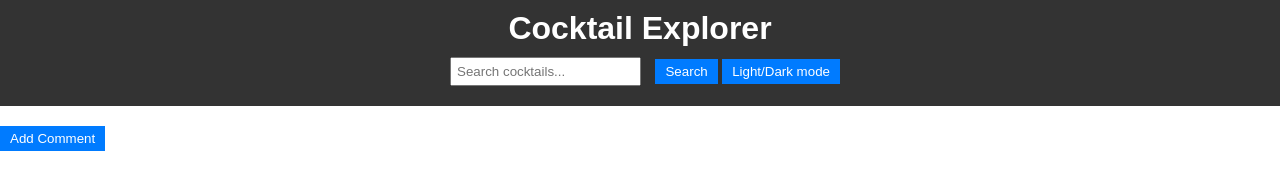
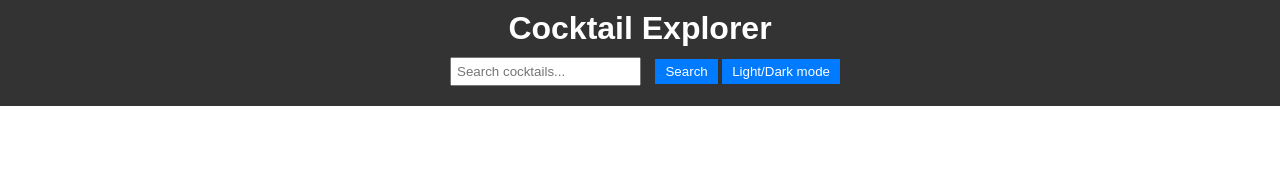
Before and after one commit to EdgarAgesa/Phase-1-project, a plain HTML site: page index.html in a window 1280 px wide. Drawn offline with Linux system fonts and the light colour scheme.

Commit message:
Completed assingments

```diff
--- a/index.html
+++ b/index.html
@@ -17,7 +17,6 @@
         <div id="cocktailList"></div>
         <div id="cocktailDetails"></div>
     </main>
-    <button id="commentButton">Add Comment</button>
     <script src="index.js"></script>
 </body>
 </html>
```
